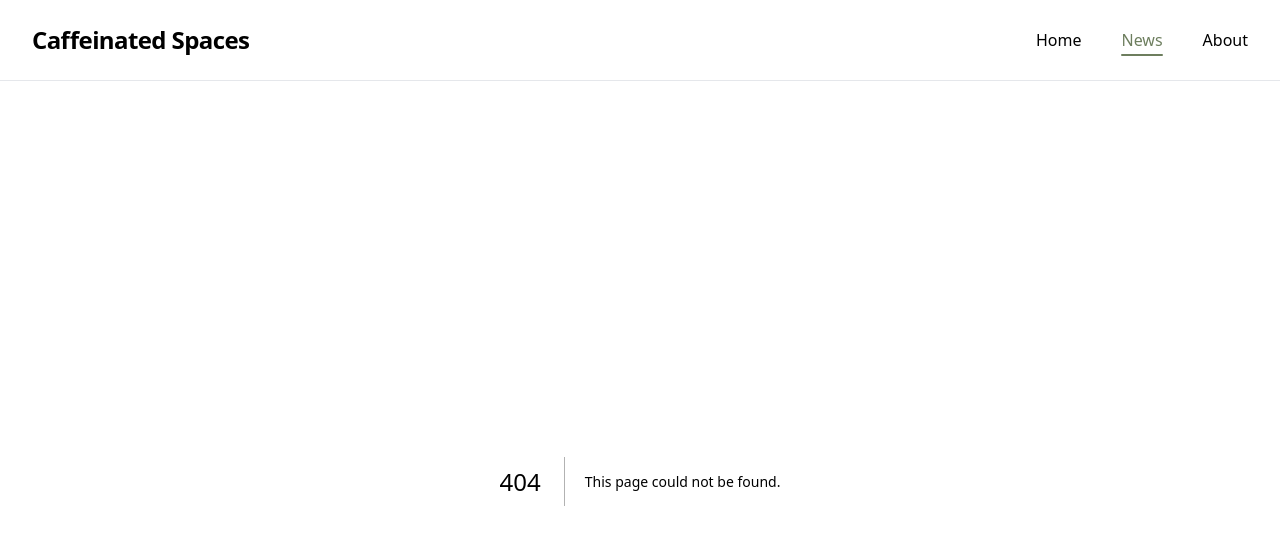
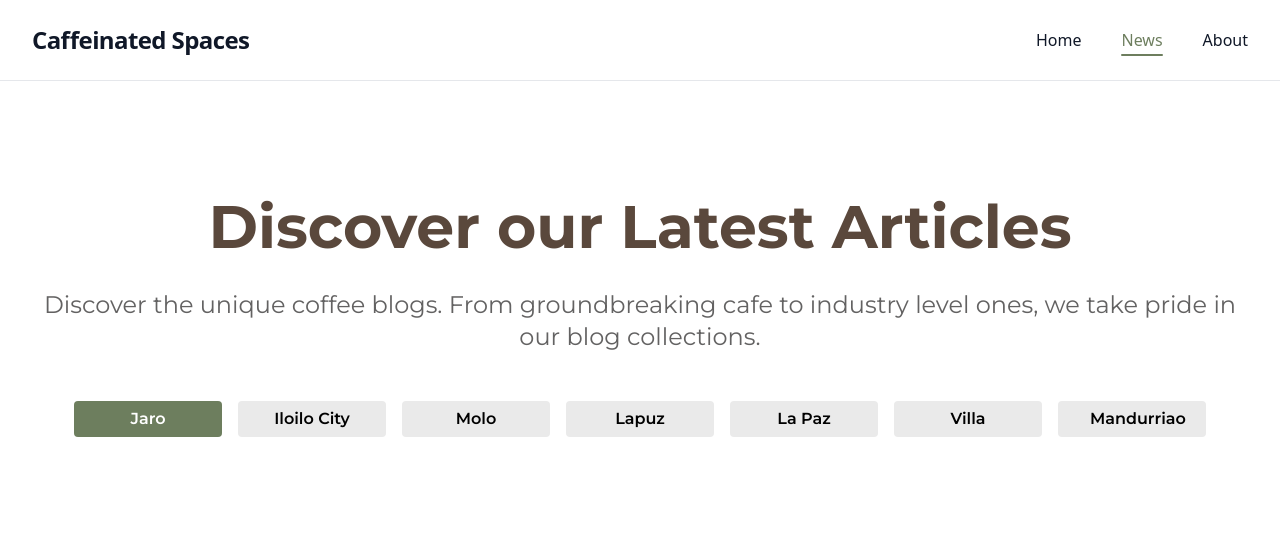
Before and after one commit to Rejeno/COC-Website, a Next.js app in the folder coc-website/: page /news in a window 1280 px wide. Before the commit this address had no page. Shown: the top 544 px of the page. Built offline with nearby package versions, Linux system fonts and the light colour scheme.

Commit message:
add top section of news page

```diff
--- /dev/null
+++ b/coc-website/app/news/page.tsx
@@ -0,0 +1,131 @@
+"use client";
+
+import React, { useState } from "react";
+import Head from "next/head";
+import { montserrat } from '../../lib/font';
+
+// --- 1. Types & Mock Data ---
+
+type Article = {
+    id: string;
+    title: string;
+    category: string; // This matches our filter buttons
+    date: string;
+    imageUrl: string;
+    isFeatured?: boolean;
+};
+
+// The categories shown in your buttons
+const CATEGORIES = [
+    "Jaro",
+    "Iloilo City",
+    "Molo",
+    "Lapuz",
+    "La Paz",
+    "Villa",
+    "Mandurriao",
+];
+
+// Mock data to simulate your CMS or Database
+const MOCK_ARTICLES: Article[] = [
+    {
+        id: "1",
+        title: "Top Gems in Jaro District Life In a way.",
+        category: "Jaro",
+        date: "03 Feb",
+        imageUrl: "https://images.unsplash.com/photo-1509042239860-f550ce710b93?auto=format&fit=crop&q=80&w=800",
+    },
+    {
+        id: "2",
+        title: "Hidden Coffee Spots in Molo You Must Visit",
+        category: "Molo",
+        date: "04 Feb",
+        imageUrl: "https://images.unsplash.com/photo-1497935586351-b67a49e012bf?auto=format&fit=crop&q=80&w=800",
+    },
+    {
+        id: "3",
+        title: "The Best Brews in La Paz Market",
+        category: "La Paz",
+        date: "03 Feb",
+        imageUrl: "https://images.unsplash.com/photo-1511920170033-f8396924c348?auto=format&fit=crop&q=80&w=800",
+    },
+    {
+        id: "4",
+        title: "Mandurriao After Dark: Cafe Edition",
+        category: "Mandurriao",
+        date: "05 Feb",
+        imageUrl: "https://images.unsplash.com/photo-1554118811-1e0d58224f24?auto=format&fit=crop&q=80&w=800",
+    },
+    {
+        id: "5",
+        title: "Villa Beach Cafes with a View",
+        category: "Villa",
+        date: "02 Feb",
+        imageUrl: "https://images.unsplash.com/photo-1521017432531-fbd92d768814?auto=format&fit=crop&q=80&w=800",
+    },
+    {
+        id: "6",
+        title: "Old World Charm in Jaro",
+        category: "Jaro",
+        date: "01 Feb",
+        imageUrl: "https://images.unsplash.com/photo-1559925393-8be0ec4767c8?auto=format&fit=crop&q=80&w=800",
+    },
+    // Adding more Jaro items to demonstrate filtering
+    {
+        id: "7",
+        title: "Another Jaro Coffee Spot",
+        category: "Jaro",
+        date: "03 Feb",
+        imageUrl: "https://images.unsplash.com/photo-1495474472287-4d71bcdd2085?auto=format&fit=crop&q=80&w=800",
+    },
+];
+
+// --- 2. Components ---
+
+export default function NewsPage() {
+    // STATE: This controls the active filter
+    const [activeFilter, setActiveFilter] = useState("Jaro"); // Defaulting to Jaro as per image active state
+
+    // FILTER LOGIC: If "All" is selected, show everything, otherwise match category
+    const filteredArticles =
+        activeFilter === "All"
+            ? MOCK_ARTICLES
+            : MOCK_ARTICLES.filter((article) => article.category === activeFilter);
+
+    return (
+        <div className="min-h-screen bg-white text-gray-800 pb-20">
+
+            {/* Main Content Container */}
+            <main className="max-w-7xl mx-auto px-4 sm:px-6 lg:px-8 mt-12">
+
+                {/* Page Header Area */}
+                <div className="text-center mb-12">
+                    <h1 className={`${montserrat.className} text-6xl font-bold text-brand-brown pt-17 mb-8`}>
+                        Discover our Latest Articles
+                    </h1>
+                    <p className={`${montserrat.className} text-[#636262] w-300 mx-auto text-2xl`}>
+                        Discover the unique coffee blogs. From groundbreaking cafe to
+                        industry level ones, we take pride in our blog collections.
+                    </p>
+                </div>
+
+                {/* --- FILTER BUTTONS SECTION --- */}
+                <div className="flex flex-wrap justify-center gap-4 mb-16">
+                    {CATEGORIES.map((category) => (
+                        <button
+                            key={category}
+                            onClick={() => setActiveFilter(category)}
+                            className={`${montserrat.className} w-37 h-9 px-8 py-1 rounded-sm font-semibold transition-colors duration-200 ${activeFilter === category
+                                ? "bg-brand-green text-white" // Active Style (Olive Green)
+                                : "bg-[#EAEAEA] text-black cursor-pointer" // Inactive Style (Light Gray)
+                                }`}
+                        >
+                            {category}
+                        </button>
+                    ))}
+                </div>
+
+            </main>
+        </div>
+    );
+}
```
